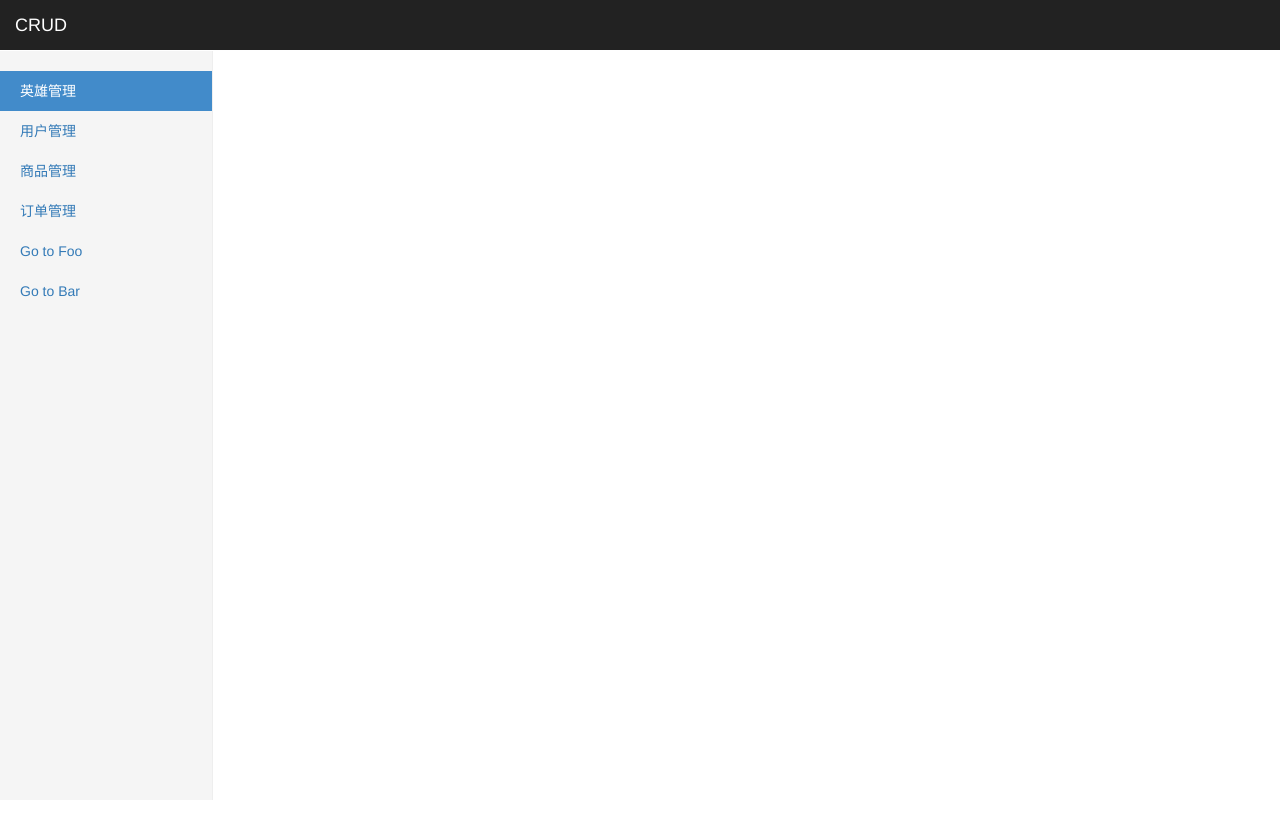
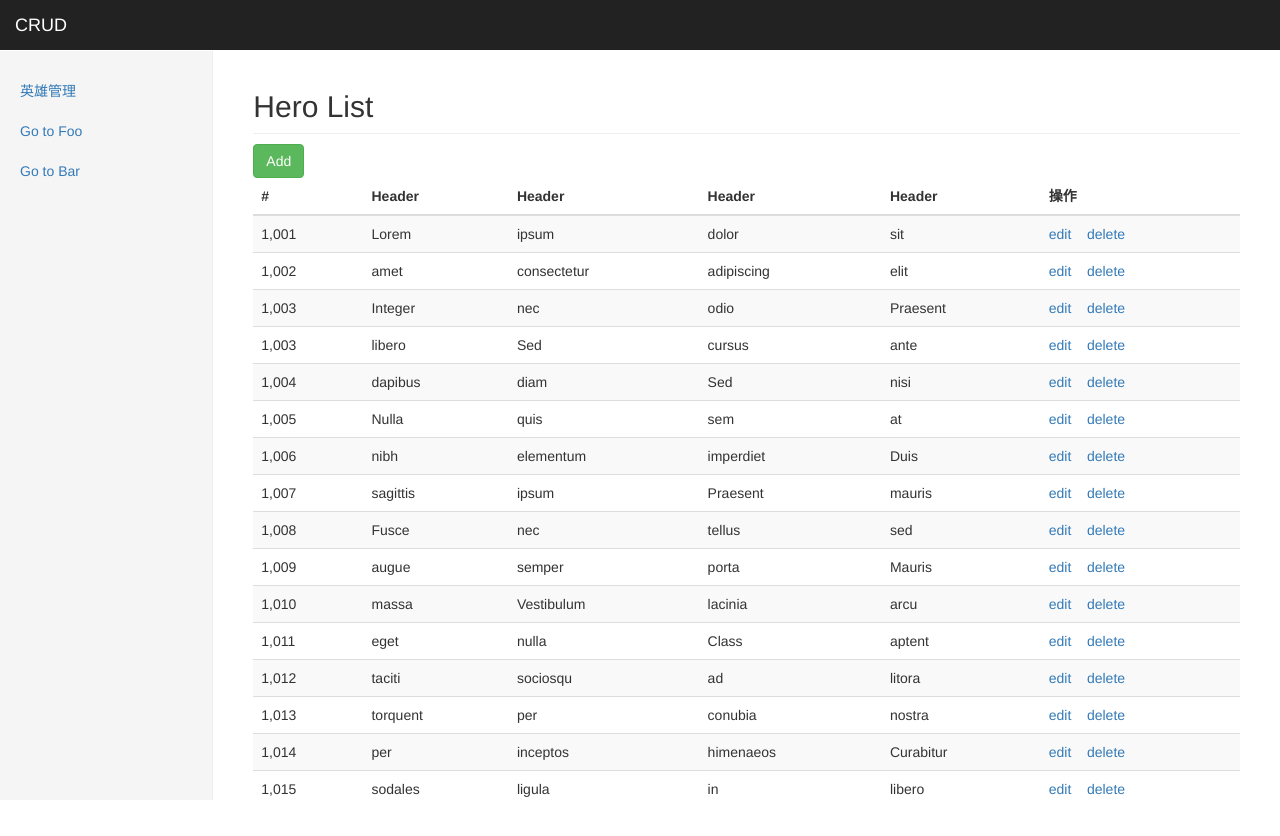
Before and after one commit to HaoLinDd/myVue, a Vue app: page / in a window 1280 px wide. Shown: the top 836 px of the page. Before the commit the page ends 800 px from the top, so only its background shows below. Built offline with nearby package versions, Linux system fonts and the light colour scheme.

Commit message:
添加英雄列表组件

```diff
--- a/src/components/AppSidebar.vue
+++ b/src/components/AppSidebar.vue
@@ -1,10 +1,7 @@
 <template>
   <div class="col-sm-3 col-md-2 sidebar">
     <ul class="nav nav-sidebar">
-      <li class="active"><a href="#">英雄管理 <span class="sr-only">(current)</span></a></li>
-      <li><a href="#">用户管理</a></li>
-      <li><a href="#">商品管理</a></li>
-      <li><a href="#">订单管理</a></li>
+      <li><a href="#/">英雄管理 <span class="sr-only">(current)</span></a></li>
       <li><a href="#/foo">Go to Foo</a></li>
       <li><a href="#/bar">Go to Bar</a></li>
     </ul>
--- a/src/main.js
+++ b/src/main.js
@@ -3,6 +3,7 @@ import App from './App.vue'
 import VueRouter from 'vue-router'
 import Foo from './components/Foo.vue'
 import Bar from './components/Bar.vue'
+import HeroList from './components/HeroList.vue'
 
 
 
@@ -17,6 +18,10 @@ Vue.config.productionTip = false
 const router = new VueRouter({
   routes: [
     // 动态路径参数 以冒号开头
+    {
+      path: '/',
+      component: HeroList
+    },
     {
       path: '/foo',
       component: Foo
```
